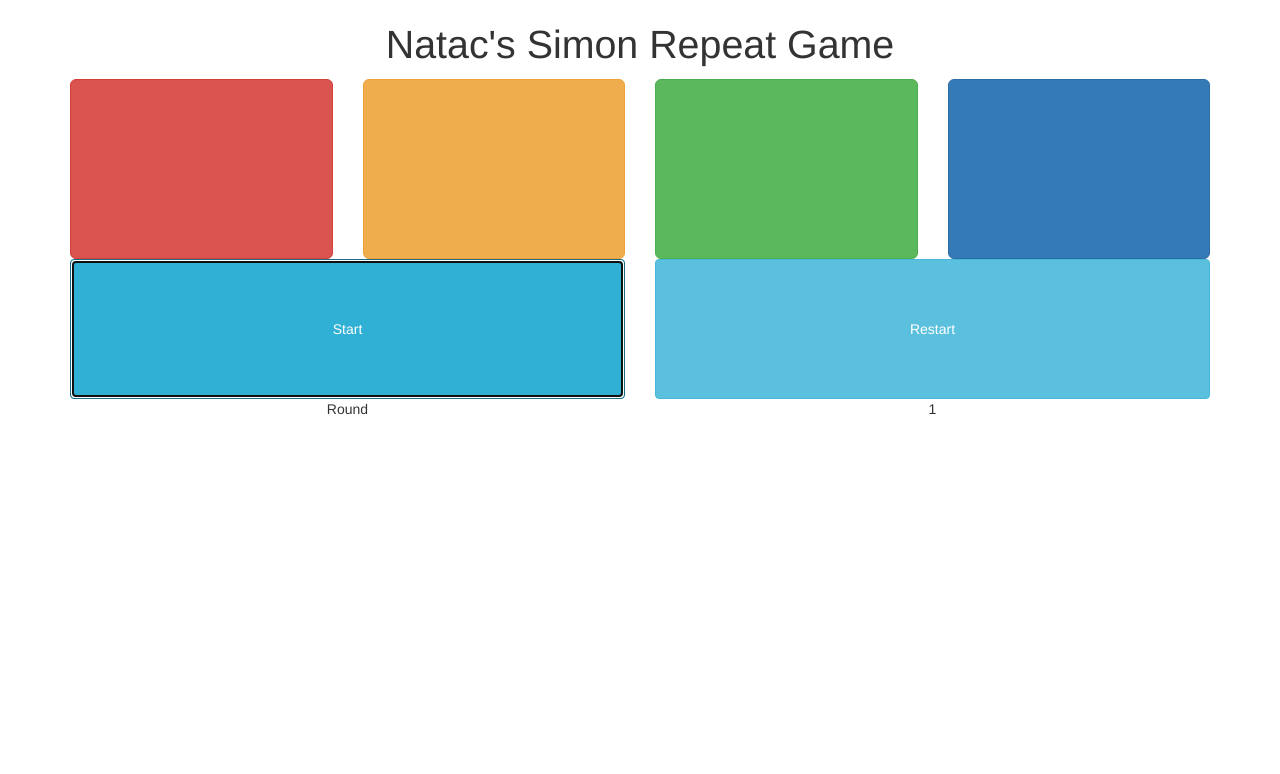
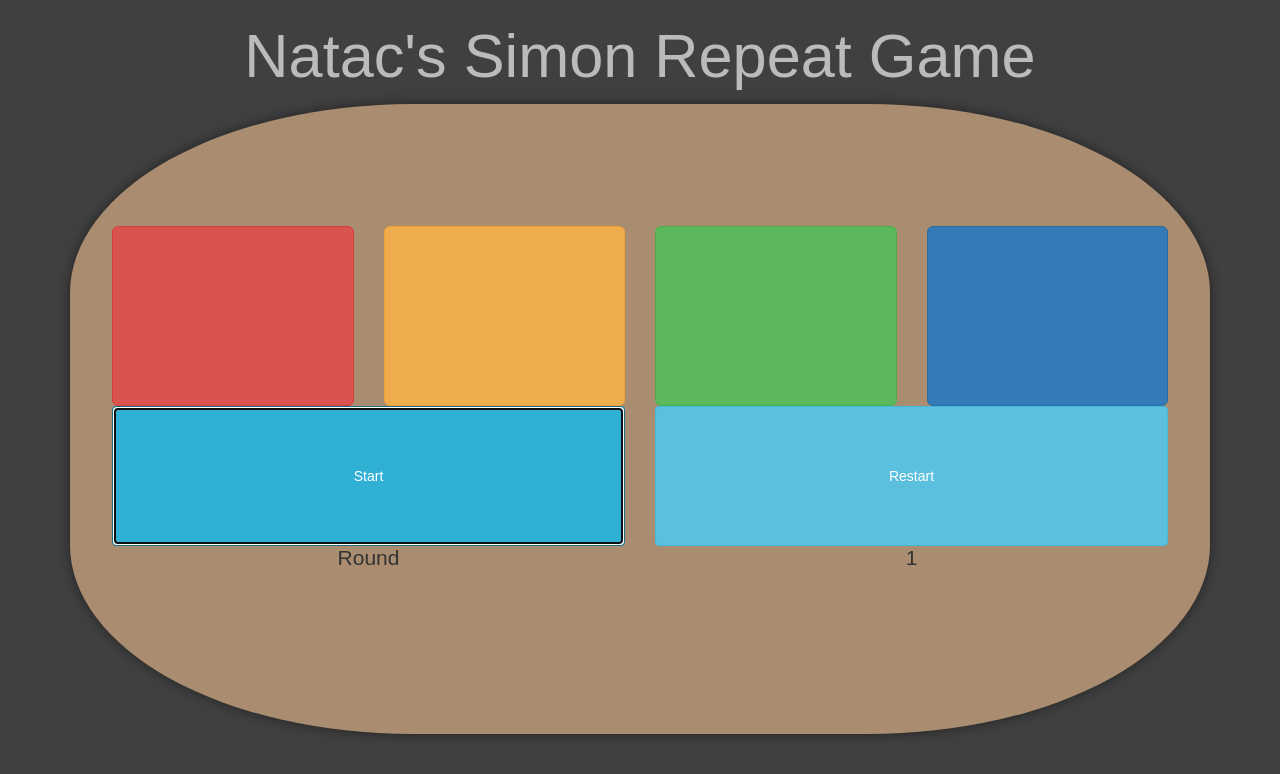
Before and after one commit to natac13/Simon-game, a website with bundled scripts: page public/index.html in a window 1280 px wide. Both pictures are taken after a click on the button "Start". Built offline with nearby package versions, Linux system fonts and the light colour scheme; a web font is replaced by a local one.

Commit message:
started on styling and added a way to reset the user sequence

```diff
--- a/public/assets/style.min.css
+++ b/public/assets/style.min.css
@@ -1 +1 @@
-html{font-size:100%;line-height:1.75em}.btn{width:100%;height:10em}.btn.active{opacity:.2}h1{font-size:2.8125em;line-height:1.24444em}
+html{font-size:100%;line-height:1.75em}body{font-family:Dhurjati,sans-serif;background:rgba(17,17,17,.8)}.btn{width:100%;height:10em}.btn.active{opacity:.2}h1{font-size:4.375em;line-height:1.2em;color:#bbb}#game-board{font-size:1.5em;line-height:1.16667em;background:#AA8D70;padding:2em;height:30em;border-radius:30%;position:relative;text-align:center;margin:auto;box-shadow:0 0 12px #222}#game-board .inner{margin:auto;top:10vh;position:relative}
--- a/public/index.html
+++ b/public/index.html
@@ -5,6 +5,7 @@
   <meta http-equiv="X-UA-Compatible" content="IE=edge">
   <meta name="author" content="Sean Campbell">
   <title>Natac's Simon Game</title>
+  <link href='https://fonts.googleapis.com/css?family=Dhurjati' rel='stylesheet' type='text/css'>
   <link rel="stylesheet" type="text/css" href="https://maxcdn.bootstrapcdn.com/bootstrap/3.3.5/css/bootstrap.min.css">
   <link rel="stylesheet" href="assets/style.min.css">
 </head>
@@ -16,6 +17,7 @@
   </header><!-- /header -->
 
   <section id="game-board">
+    <div class="inner">
       <div class="row">
         <div class="col-xs-3">
           <input type="button" class="btn btn-lg btn-danger square"  id="btn1">
@@ -44,7 +46,8 @@
       </div>
       <div class="row">
         <div class="col-xs-6">Round</div>
-      <div class="col-xs-6" id="round"></div>
+        <div class="col-xs-6" id="round">--</div>
+      </div>
     </div>
   </section>
 
--- a/src/js/main.js
+++ b/src/js/main.js
@@ -2,6 +2,7 @@
 import range        from './rangeGen';
 import random       from './randomNum';
 import restart      from './restart';
+import resetUserSeq from './resetUser';
 
 /*** Game Actions ***/
 import playSequence from './playSequence';
@@ -26,14 +27,19 @@ import updateRound  from './updateRound';
 
 
     const test = (state) => {
-        console.log('sound ' + state.soundSequence);
-        console.log('user ' + state.userSequence);
+        // console.log('sound ' + state.soundSequence);
+        // console.log('user ' + state.userSequence);
         if (state.soundSequence.slice(0, state.userSequence.length).join('') != state.userSequence.join('')) {
-            console.log('fail');
+            // console.log('fail');
             if(appState.strict) {appState = restart(state);}
+            alert('Wrong');
+            appState = resetUserSeq(appState);
+            setTimeout(() => {
+                playSequence(appState, $board);
+            }, 500);
             return false;
         } else if ( state.soundSequence.length === state.userSequence.length) {
-            console.log('passed round');
+            // console.log('passed round');
             state.round += 1;
             state.userSequence = [];
             setTimeout(() => {
@@ -48,29 +54,20 @@ import updateRound  from './updateRound';
 
     $board.find('#start').on('click', () => {
         appState = addSound(appState);
+        // console.log(appState);
         playSequence(appState, $board);
         updateRound(appState.round, $board);
-        // listen();
 
     });
     $board.find('#restart').on('click', () => {
         appState = restart(appState);
-        updateRound(0, $board);
+        updateRound('--', $board);
     });
-    // listen();
     $board.on('mouseup', '.square', function(event) {
-            // let x = state.userSequence.concat([($(event.target).attr('id').slice(-1))]);
-            // tmp = {...state, userSequence: x};
             let num = $(event.target).attr('id').slice(-1);
             playSound(num, $board);
             appState.userSequence.push(num);
             test(appState);
 
         });
-
-    // appState = generateSequence(appState);
-    // playSequence(appState.soundSequence);
-
-
-    // export {range, random, generateRandomSequence};
 })();
--- a/src/js/playSequence.js
+++ b/src/js/playSequence.js
@@ -12,10 +12,11 @@ import playSound    from './playSound';
 export default function playSequence(state, wrapper) {
     state = setGameSpeed(state);
     console.log(state.gameSpeed);
+    console.log(state.soundSequence);
     state.soundSequence.forEach((soundId, index) => {
         if(index < state.round) {
-            setTimeout(() => playSound(soundId, wrapper),
-                (state.gameSpeed * index));
+            let speed = state.gameSpeed * index;
+            setTimeout(() => playSound(soundId, wrapper), speed);
         }
     });
 };
--- a/src/js/playSound.js
+++ b/src/js/playSound.js
@@ -2,8 +2,7 @@ import highlight from './highlight';
 
 
 export default function playSound(soundId, wrapper) {
-    console.log('playing ' + soundId);
-    //$(`[data-sound-id="${soundId}"]`).trigger('play');
     highlight(soundId, wrapper);
+    console.log(`playing: #audio${soundId}`);
     wrapper.find(`#audio${soundId}`).trigger('play');
 }
--- a/src/js/randomNum.js
+++ b/src/js/randomNum.js
@@ -1,5 +1,5 @@
 export default function random (min, max) {
 
-    return (Math.max(min, Math.floor(Math.random() * (max + 1))));
+    return Math.max(min, Math.floor(Math.random() * (max + 1)));
 
 }
--- a/src/js/rangeGen.js
+++ b/src/js/rangeGen.js
@@ -1,4 +1,6 @@
-export default function range(start, end) {
+export default function range(num1, num2) {
+    let start = Math.min(num1, num2);
+    let end = Math.max(num1, num2);
     let list = [];
         for (let i = start; i < end + 1; i++) {
             list.push(i);
--- /dev/null
+++ b/src/js/resetUser.js
@@ -0,0 +1,3 @@
+export default function resetUserSeq(state) {
+    return {...state, userSequence: []}
+}
--- a/src/js/restart.js
+++ b/src/js/restart.js
@@ -1,3 +1,9 @@
+/**
+ * Given the state of the game object this will return a new object with the
+ * both sequences as empty arrays and the round at 1
+ * @param  {object} state game information
+ * @return {object}       new state object of information
+ */
 export default function restart(state) {
     return {
             ...state,
--- /dev/null
+++ b/src/scss/_board.scss
@@ -0,0 +1,18 @@
+#game-board {
+    @include adjust-font-size-to(24px);
+    background: $board-color;
+    padding: 2em;
+    height: 30em;
+    border-radius: 30%;
+    position: relative;
+    text-align: center;
+    margin: auto;
+    box-shadow: 0px 0px 12px #222;
+
+    .inner {
+        margin: auto;
+        top: 10vh;
+        position: relative;
+
+    }
+}
--- /dev/null
+++ b/src/scss/_main.scss
@@ -0,0 +1,4 @@
+body {
+    font-family: 'Dhurjati', sans-serif;
+    background: $backing-color;
+}
--- a/src/scss/_setup.scss
+++ b/src/scss/_setup.scss
@@ -3,3 +3,6 @@
 $base-font-size: 16px;
 $base-line-height: 28px;
 @include establish-baseline;
+
+$board-color: #AA8D70;
+$backing-color: rgba(#111, 0.8);
--- a/src/scss/_title.scss
+++ b/src/scss/_title.scss
@@ -1,3 +1,4 @@
 h1 {
-    @include adjust-font-size-to(45px);
+    @include adjust-font-size-to(70px);
+    color: #bbb;
 }
--- a/src/scss/base.scss
+++ b/src/scss/base.scss
@@ -1,3 +1,5 @@
 @import 'setup';
+@import 'main';
 @import 'buttons';
 @import 'title';
+@import 'board';
```
Also changed, not shown: test/game_spec.js (+13 -1 lines), toDo.md (+3 -2 lines), public/assets/base.css, public/assets/main.min.js, 1 other file. Lines whose indentation alone changed are shown as unchanged.
